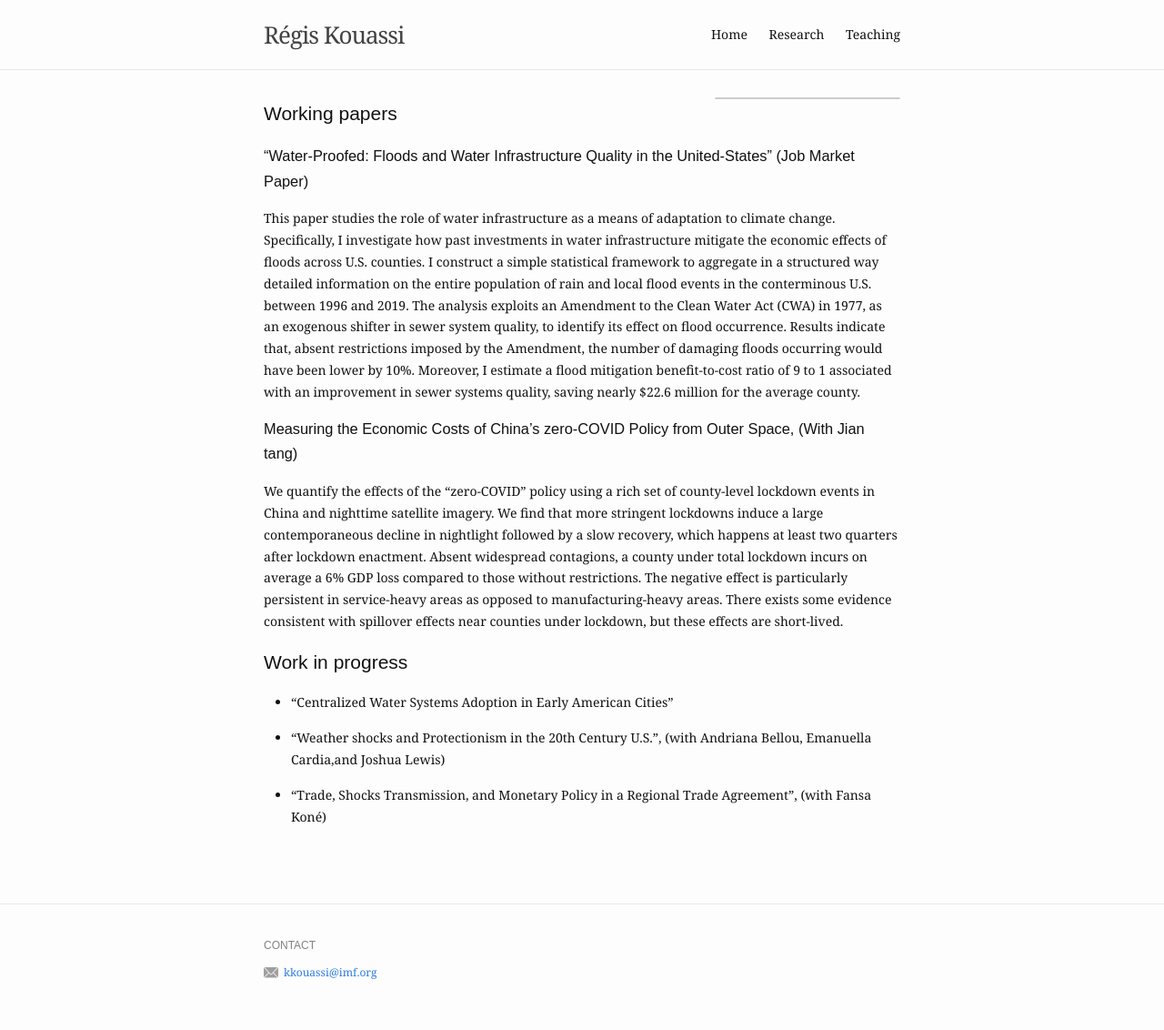
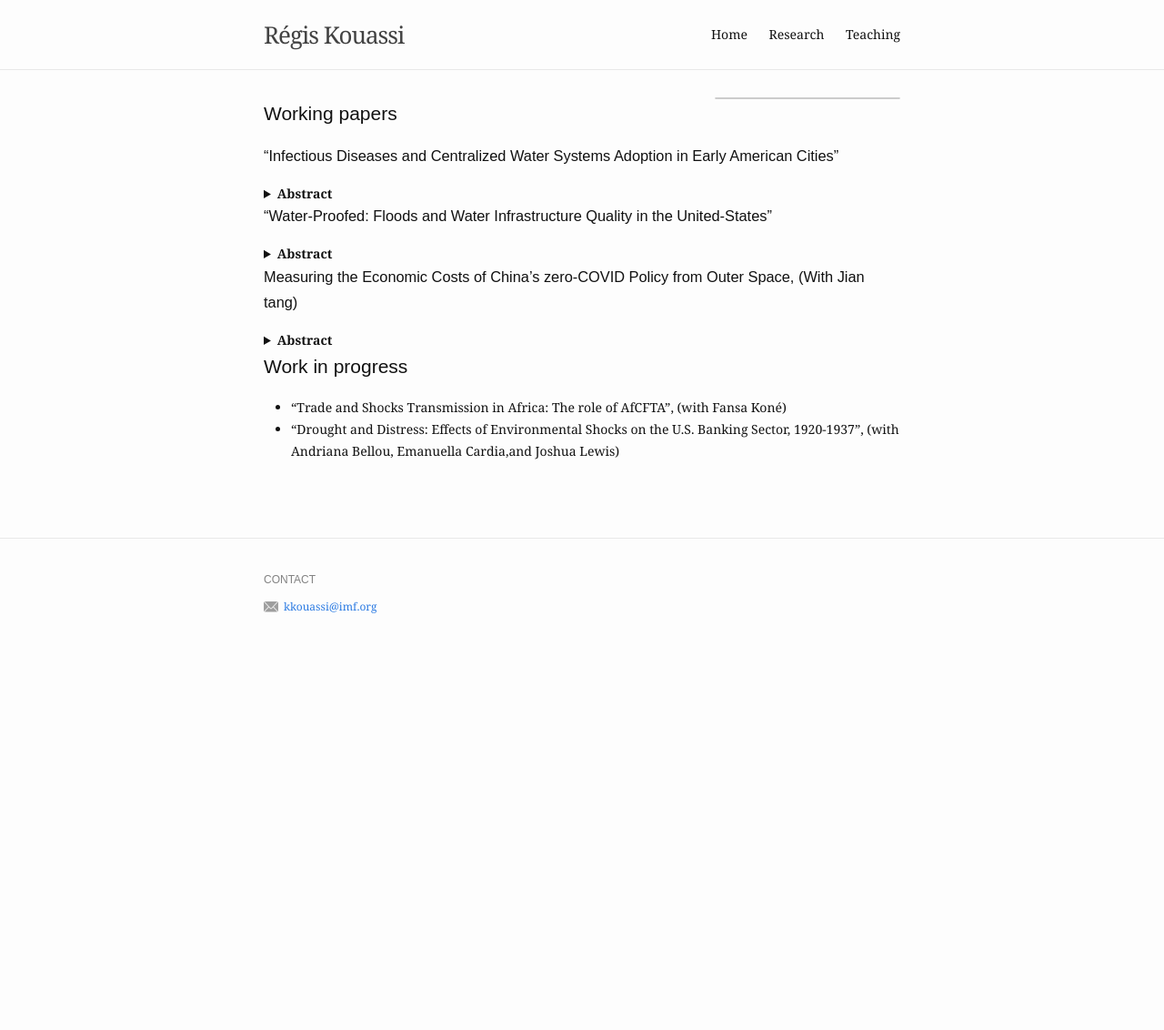
Before and after one commit to RegisKouassi/RegisKouassi.github.io, a Jekyll site: the page built from research.md, in a window 1280 px wide. Shown: the whole page at 91% size. Built offline with Jekyll 4.4.1, drawn with Linux system fonts in a browser that asks for light colours; after the commit the page ends 900 px from its top, so only the background shows below that.

Commit message:
update research

```diff
--- a/research.md
+++ b/research.md
@@ -4,7 +4,13 @@ title: Research
 slug: /research
 ---
 ## Working papers
-###   “Water-Proofed: Floods and Water Infrastructure Quality in the United-States” (Job Market Paper)
+###   “Infectious Diseases and Centralized Water Systems Adoption in Early American Cities”
+<details><summary><strong>Abstract</strong></summary>
+<p>Excess mortality in urban areas was largely reduced at the beginning of the twentieth century partly due to the supply of abundant and clean water through centralized water systems. This paper studies the role of local outbreaks of infectious diseases during the nineteenth century in the adoption of centralized water systems in early American cities. Using a large corpus of archival newspaper data from 1800 to 1896, I construct a novel measure of city-level outbreaks of yellow fever, cholera, and typhoid fever. Results indicate that (1) infectious disease local outbreaks led to an increase in the number of waterworks constructed by cities and were pivotal in the decision to construct around 12% of waterworks in operation by 1897; (2) Cities’ response to typhoid outbreaks was twice as large as that following yellow fever or cholera outbreaks. (3) Private companies constructed more new waterworks after local outbreaks while local governments operated more improvements and extensions of existing public waterworks as well as takeovers of private water companies. Finally, I discuss the potential role of various socio-demographic factors.</p>
+</details>
+
+###   “Water-Proofed: Floods and Water Infrastructure Quality in the United-States”
+<details><summary><strong>Abstract</strong></summary>
 <p>This paper studies the role of water infrastructure as a means of adaptation to climate change.
 Specifically, I investigate how past investments in water infrastructure mitigate the economic effects of floods across U.S. counties.
 I construct a simple statistical framework to aggregate in a structured way detailed information on the entire population
@@ -13,8 +19,10 @@ Clean Water Act (CWA) in 1977, as an exogenous shifter in sewer system quality,
 Results indicate that, absent restrictions imposed by the Amendment, the number of damaging floods occurring would have been lower by 10%.
 Moreover, I estimate a flood mitigation benefit-to-cost ratio of 9 to 1 associated with an improvement in sewer systems quality,
  saving nearly $22.6 million for the average county.</p>
+</details>
 
 ### Measuring the Economic Costs of China’s zero-COVID Policy from Outer Space, (With Jian tang)
+<details><summary><strong>Abstract</strong></summary>
 <p>
 We quantify the effects of the “zero-COVID” policy using a rich set of county-level lockdown events in China and nighttime satellite imagery.
 We find that more stringent lockdowns induce a large contemporaneous decline in nightlight followed by a slow recovery,
@@ -23,12 +31,11 @@ incurs on average a 6% GDP loss compared to those without restrictions. The nega
  service-heavy areas as opposed to manufacturing-heavy areas. There exists some evidence consistent with spillover effects near
  counties under lockdown, but these effects are short-lived.
 </p>
+</details>
 
 ## Work in progress
-* “Centralized Water Systems Adoption in Early American Cities”
 
-* “Weather shocks and Protectionism in the 20th Century U.S.”, (with Andriana Bellou, Emanuella Cardia,and Joshua Lewis)
-
-* “Trade, Shocks Transmission, and Monetary Policy in a Regional Trade Agreement”, (with Fansa Koné)
+* “Trade and Shocks Transmission in Africa: The role of AfCFTA”, (with Fansa Koné)
+* “Drought and Distress: Effects of Environmental Shocks on the U.S. Banking Sector, 1920-1937”, (with Andriana Bellou, Emanuella Cardia,and Joshua Lewis)
 
 <br />
```
Also changed, not shown: 2 other files.
